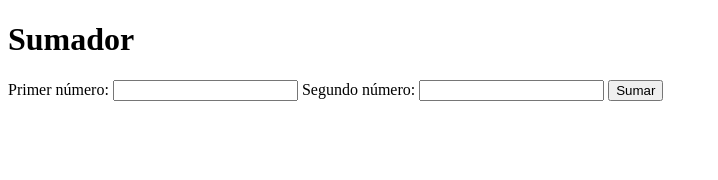
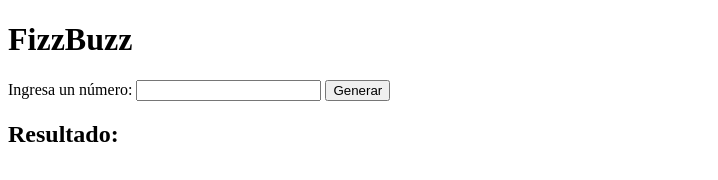
Before and after one commit to Lucas-RodriguezAncieta/fizzbuzzv2, a website: page index.html in a window 1280 px wide. Shown: the whole page, without its empty margins (0-718 px from the left). Drawn offline with Linux system fonts and the light colour scheme.

Commit message:
feat: agregado y modificacion de index para uso de FizzBuzz version 2

```diff
--- a/index.html
+++ b/index.html
@@ -1,19 +1,18 @@
 <!DOCTYPE html>
-<html xml:lang="es">
-  <head>
-    <title>Sumador</title>
-  </head>
-  <body>
-    <h1>Sumador</h1>
-    <form id="sumar-form">
-      <label for="primer-numero">Primer número:</label>
-      <input type="number" id="primer-numero" />
-      <label for="segundo-numero">Segundo número:</label>
-      <input type="number" id="segundo-numero" />
-      <input type="submit" value="Sumar" id="sumar-button" />
-    </form>
-    <div id="resultado-div"></div>
+<html lang="es">
+<head>
+  <meta charset="UTF-8" />
+  <title>FizzBuzz App</title>
+</head>
+<body>
+  <h1>FizzBuzz</h1>
+  <label for="numero">Ingresa un número:</label>
+  <input type="number" id="numero" />
+  <button onclick="mostrarFizzBuzz()">Generar</button>
 
-    <script type="module" src="./src/presenter.js"></script>
-  </body>
+  <h2>Resultado:</h2>
+  <ul id="resultado"></ul>
+
+  <script type="module" src="./src/index.js"></script>
+</body>
 </html>
```
Also changed, not shown: script/commit-history.json (+21 -2 lines).
